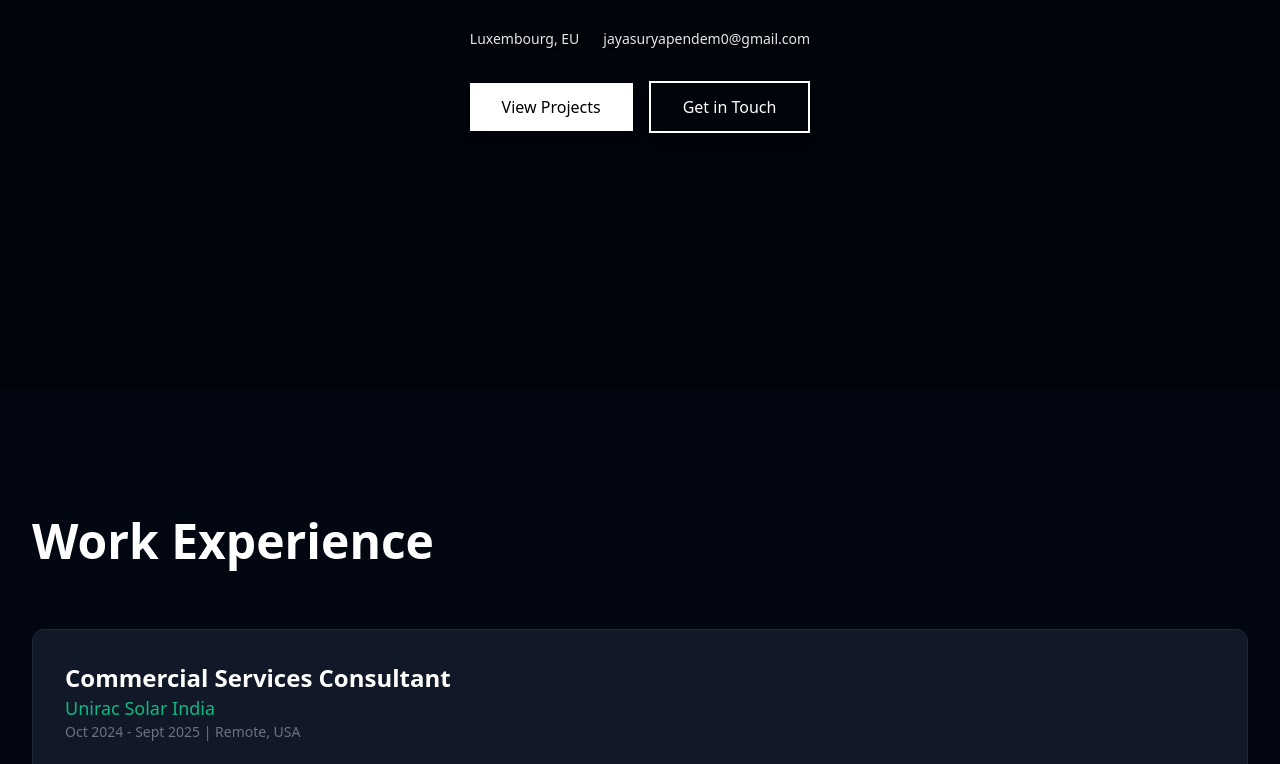
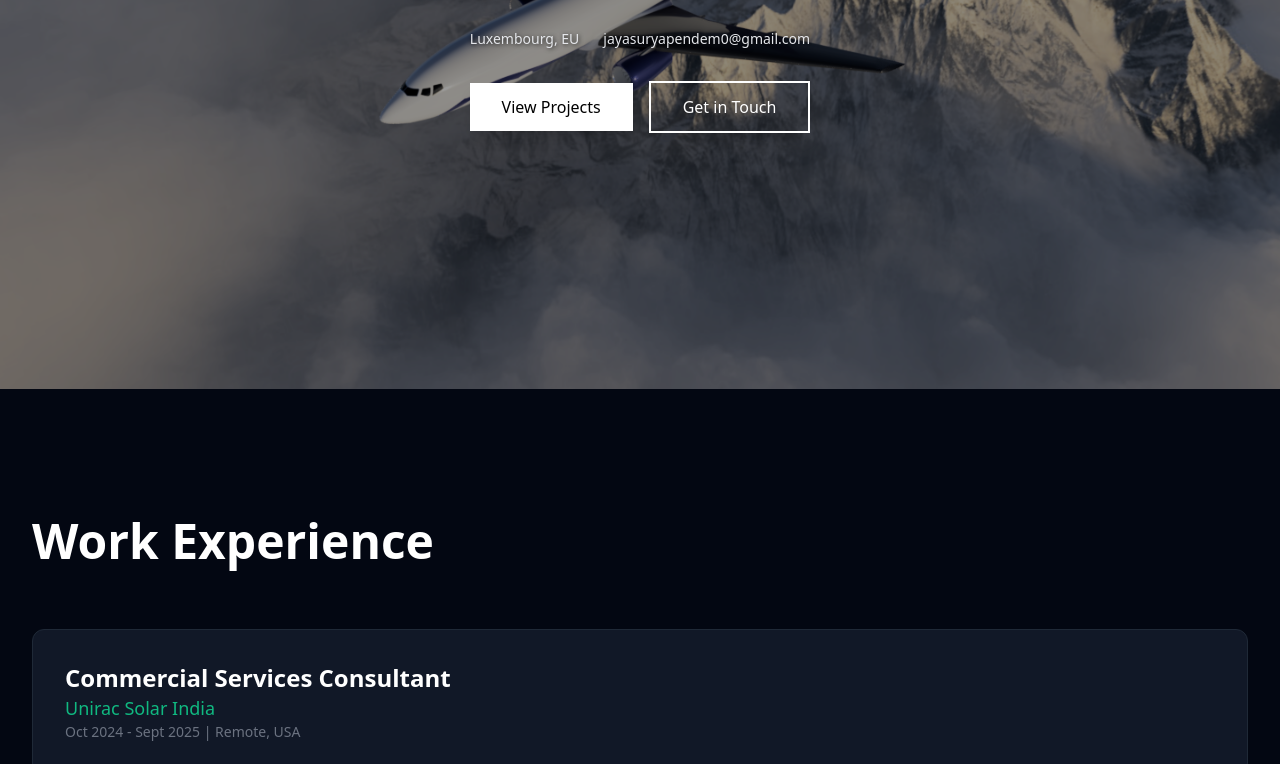
Before and after one commit to Jay-9515/jayasurya-portfolio, a plain HTML site: page index.html in a window 1280 px wide. Shown: the part 411-1175 px from the top of the page. Drawn offline with nearby package versions, Linux system fonts and the light colour scheme.

```diff
--- a/index.html
+++ b/index.html
@@ -11,7 +11,7 @@
         }
         .hero-section {
             position: relative;
-            background-image: url('images/airplane-hero.jpg');
+            background-image: url('images/airplane-hero.png');
             background-size: cover;
             background-position: center;
             background-repeat: no-repeat;
```
